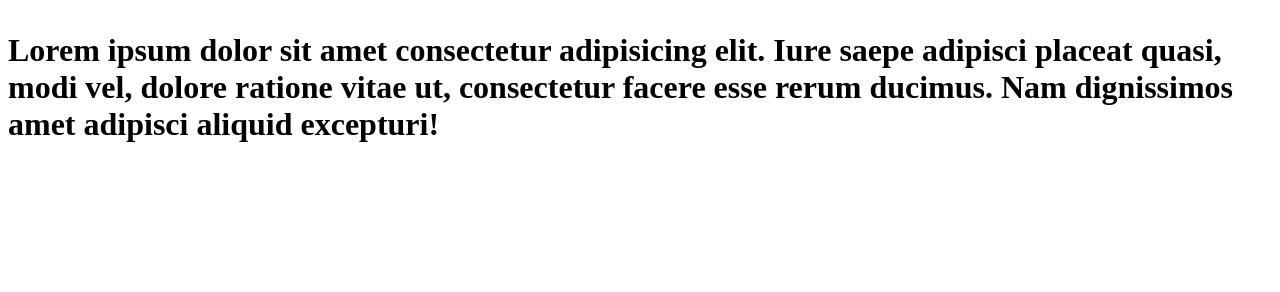
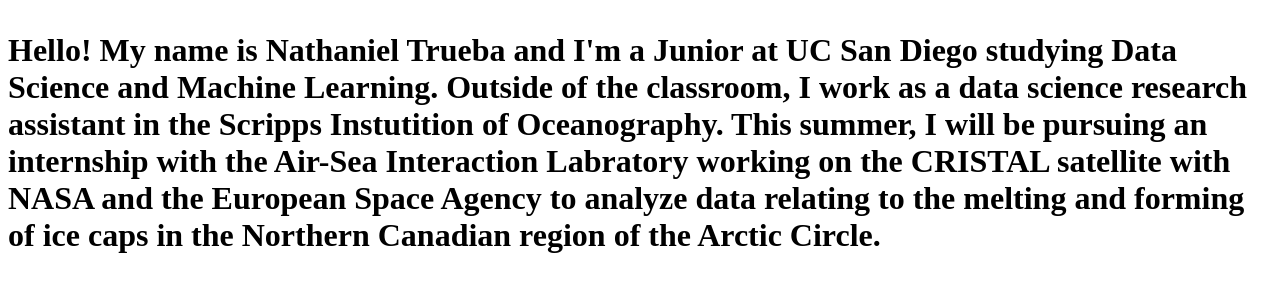
Before and after one commit to nathaniel-trueba/portfolio, a plain HTML site: page index.html in a window 1280 px wide. Drawn offline with Linux system fonts and the light colour scheme.

Commit message:
updated personal bio

```diff
--- a/index.html
+++ b/index.html
@@ -6,6 +6,12 @@
     <title>Nathaniel_Trueba: Personal site and portfolio</title>
 </head>
 <body>
-    <h1> <p>Lorem ipsum dolor sit amet consectetur adipisicing elit. Iure saepe adipisci placeat quasi, modi vel, dolore ratione vitae ut, consectetur facere esse rerum ducimus. Nam dignissimos amet adipisci aliquid excepturi!</p> </h1>
+    <h1>
+        <p>
+        Hello! My name is Nathaniel Trueba and I'm a Junior at UC San Diego studying Data Science and Machine Learning. Outside of the classroom, I work as a data science research assistant in the Scripps
+        Instutition of Oceanography. This summer, I will be pursuing an internship with the Air-Sea Interaction Labratory working on the CRISTAL satellite with NASA and the European Space Agency to analyze data
+        relating to the melting and forming of ice caps in the Northern Canadian region of the Arctic Circle.
+        </p>
+    </h1>
 </body>
 </html>
```
